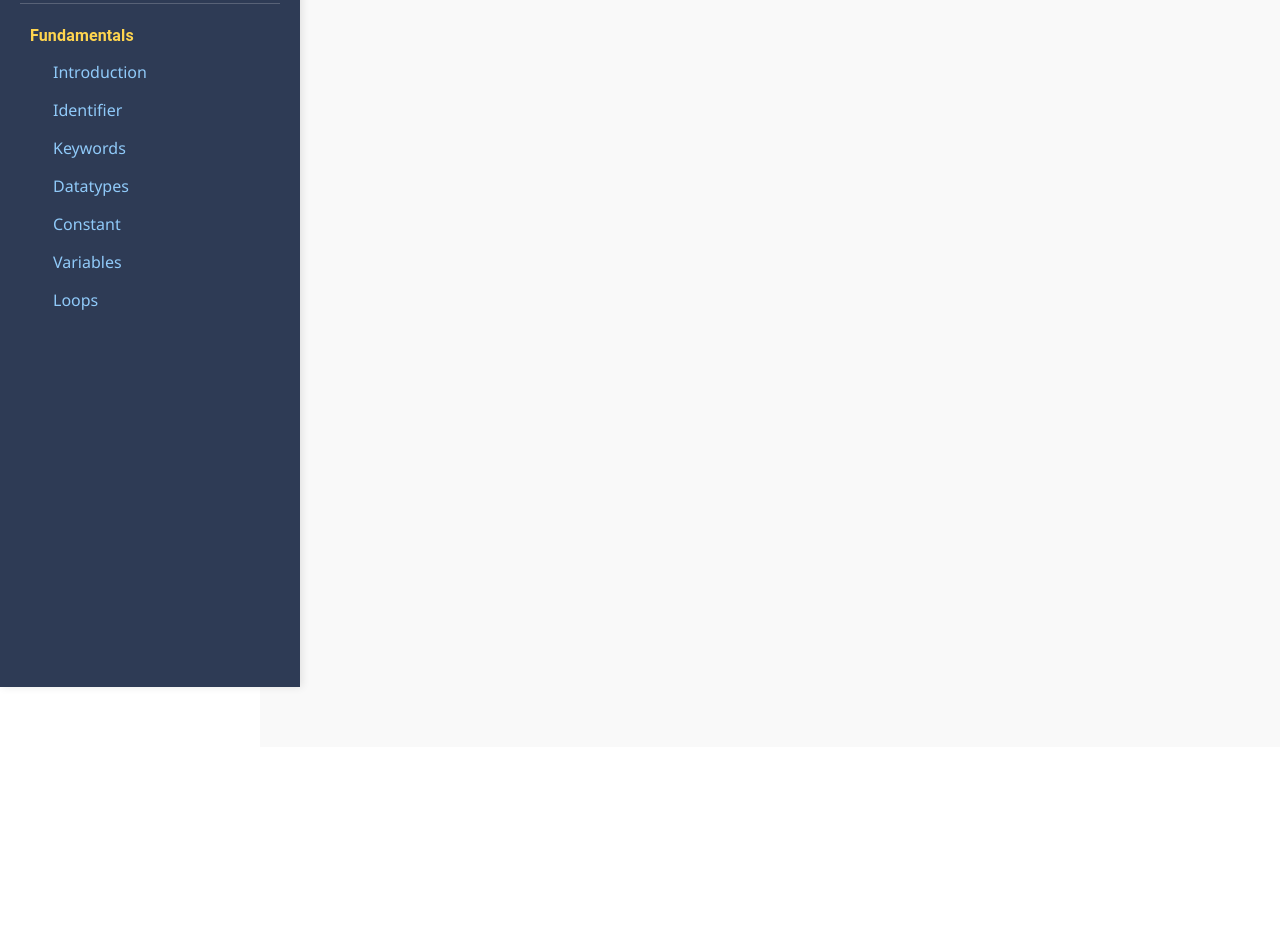
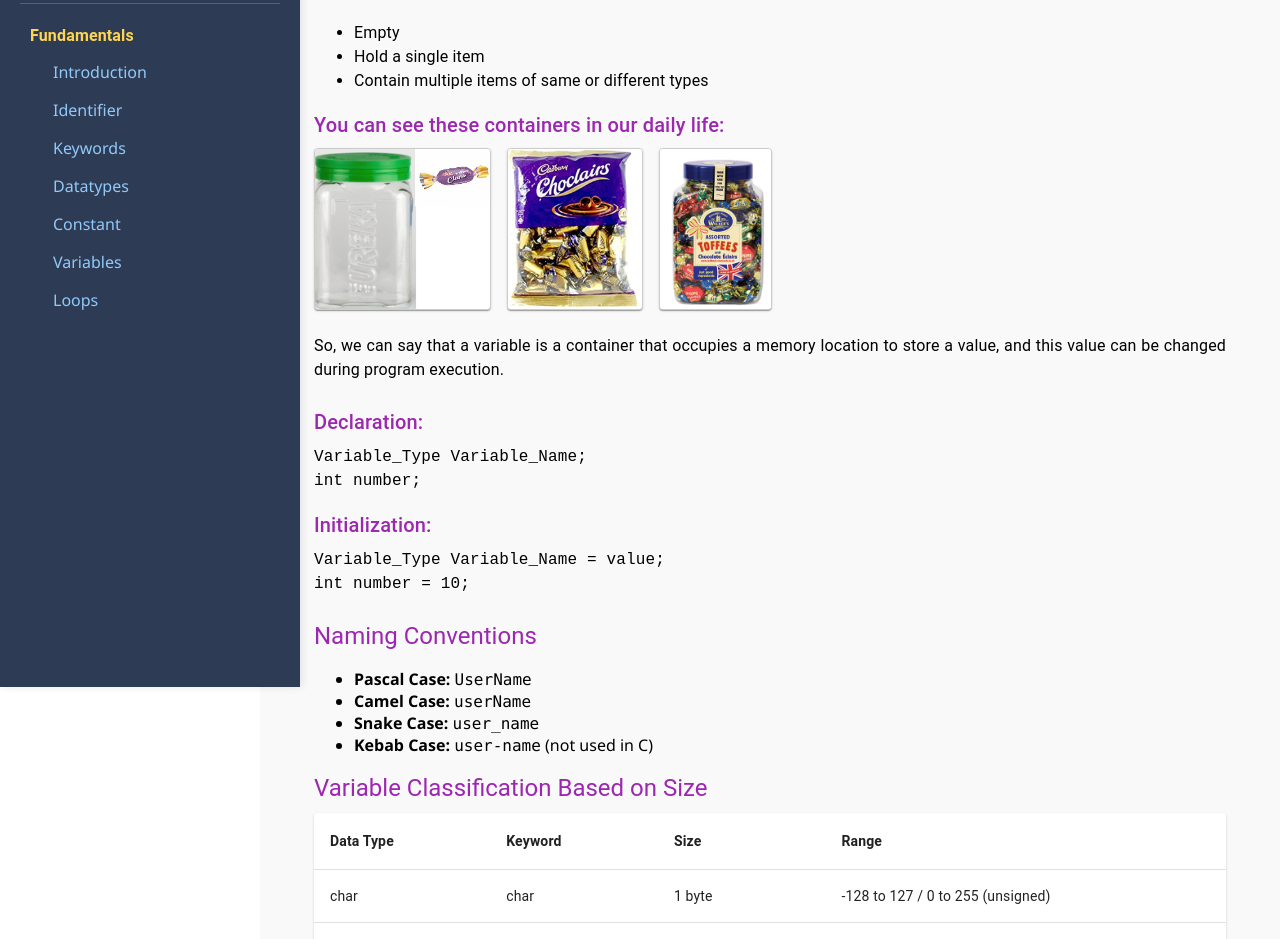
Before and after one commit to vishalamc/myreact, a React (Create React App) app: page /home/variables in a window 1280 px wide. Shown: the part 113-1052 px from the top of the page. Before the commit the page ends 860 px from the top, so only its background shows below. Built offline with nearby package versions, Linux system fonts and the light colour scheme.

Commit message:
Update Variables.js

```diff
--- a/src/pages/Variables.js
+++ b/src/pages/Variables.js
@@ -1,4 +1,182 @@
+// pages/Variable.js
 import React from 'react';
-export default function Variables() {
-  return <h2>Understanding Variables in C</h2>;
-}
+import { Typography, Box, Grid, Card, CardMedia,Table, TableBody, TableCell, TableContainer, TableHead, TableRow, Paper } from '@mui/material';
+
+const Variable = () => {
+  return (
+    <Box sx={{ p: 3 }}>
+      <Typography variant="h5" color="primary" gutterBottom>
+        Variable in C
+      </Typography>
+
+      <Typography variant="body1" sx={{ mb: 3 }}>
+        A <strong>variable</strong> in C is like a container that stores data. It can be:
+        <ul>
+          <li>Empty</li>
+          <li>Hold a single item</li>
+          <li>Contain multiple items of same or different types</li>
+        </ul>
+           <Typography variant="h6" color="secondary" gutterBottom>
+You can see these containers in our daily life:
+      </Typography>
+         <Grid container spacing={2}>
+        <Grid item xs={12} sm={4}>
+          <Card sx={{ border: '1px solid #ccc' }}>
+            <CardMedia
+              component="img"
+              height="160"
+              image="/empty.png" // Replace with your actual path
+              alt="Empty Container"
+            />
+          </Card>
+        </Grid>
+
+        <Grid item xs={12} sm={4}>
+          <Card sx={{ border: '1px solid #ccc' }}>
+            <CardMedia
+              component="img"
+              height="160"
+              image="/con1.png" // Replace with your actual path
+              alt="same item Container"
+            />
+          </Card>
+        </Grid>
+
+        <Grid item xs={12} sm={4}>
+          <Card sx={{ border: '1px solid #ccc' }}>
+            <CardMedia
+              component="img"
+              height="160"
+              image="/con2.png" // Replace with your actual path
+              alt="Multiple Item Container"
+            />
+          </Card>
+        </Grid>
+      </Grid><br></br>
+     <Typography
+      variant="body1"
+      align="justify"
+      style={{ marginBottom: '16px' }}
+    >
+      So, we can say that a variable is a container that occupies a memory location
+      to store a value, and this value can be changed during program execution.
+    </Typography>
+      </Typography>
+ <Typography variant="h6" color="secondary" gutterBottom>
+        Declaration:
+      </Typography>
+      <Typography variant="body1" sx={{ fontFamily: 'monospace', mb: 2 }}>
+        Variable_Type Variable_Name;<br />
+        int number;
+      </Typography>
+
+      <Typography variant="h6" color="secondary" gutterBottom>
+        Initialization:
+      </Typography>
+      <Typography variant="body1" sx={{ fontFamily: 'monospace', mb: 3 }}>
+        Variable_Type Variable_Name = value;<br />
+        int number = 10;
+      </Typography>
+      <Typography variant="h5" color="secondary" gutterBottom>Naming Conventions</Typography>
+      <ul>
+        <li><strong>Pascal Case:</strong> <code>UserName</code></li>
+        <li><strong>Camel Case:</strong> <code>userName</code></li>
+        <li><strong>Snake Case:</strong> <code>user_name</code></li>
+        <li><strong>Kebab Case:</strong> <code>user-name</code> (not used in C)</li>
+      </ul>
+
+      <Typography variant="h5" color="secondary" gutterBottom>Variable Classification Based on Size</Typography>
+      <TableContainer component={Paper} sx={{ mb: 4 }}>
+        <Table>
+          <TableHead>
+            <TableRow>
+              <TableCell><strong>Data Type</strong></TableCell>
+              <TableCell><strong>Keyword</strong></TableCell>
+              <TableCell><strong>Size</strong></TableCell>
+              <TableCell><strong>Range</strong></TableCell>
+            </TableRow>
+          </TableHead>
+          <TableBody>
+            {[
+              ["char", "char", "1 byte", "-128 to 127 / 0 to 255 (unsigned)"],
+              ["Integer", "int", "2 or 4 bytes", "-32,768 to 32,767 / ~±2 billion"],
+              ["Short Int", "short", "2 bytes", "-32,768 to 32,767"],
+              ["Long Int", "long", "4 or 8 bytes", "Large ranges (platform-dependent)"],
+              ["Float", "float", "4 bytes", "±3.4 × 10³⁸ (6-7 digit precision)"],
+              ["Double", "double", "8 bytes", "±1.7 × 10³⁰⁸ (15-16 digit precision)"],
+              ["Long Double", "long double", "10-16 bytes", "Even higher precision"]
+            ].map(([type, keyword, size, range], i) => (
+              <TableRow key={i}>
+                <TableCell>{type}</TableCell>
+                <TableCell>{keyword}</TableCell>
+                <TableCell>{size}</TableCell>
+                <TableCell>{range}</TableCell>
+              </TableRow>
+            ))}
+          </TableBody>
+        </Table>
+      </TableContainer>
+
+      <Typography variant="h5" color="secondary" gutterBottom>Variable Classification Based on Scope</Typography>
+      <TableContainer component={Paper} sx={{ mb: 4 }}>
+        <Table>
+          <TableHead>
+            <TableRow>
+              <TableCell><strong>Type</strong></TableCell>
+              <TableCell><strong>Declared In</strong></TableCell>
+              <TableCell><strong>Scope / Visibility</strong></TableCell>
+              <TableCell><strong>Lifetime</strong></TableCell>
+            </TableRow>
+          </TableHead>
+          <TableBody>
+            {[
+              ["Local", "Inside function/block", "Only within that block", "Until block ends"],
+              ["Global", "Outside all functions", "Entire file", "Entire program run"],
+              ["Static", "With static keyword", "Limited, retains value", "Until program ends"],
+              ["Extern", "In another file", "Used globally", "Depends on origin"],
+              ["Register", "With register keyword", "CPU register (if possible)", "Until block ends"]
+            ].map(([type, declared, scope, life], i) => (
+              <TableRow key={i}>
+                <TableCell>{type}</TableCell>
+                <TableCell>{declared}</TableCell>
+                <TableCell>{scope}</TableCell>
+                <TableCell>{life}</TableCell>
+              </TableRow>
+            ))}
+          </TableBody>
+        </Table>
+      </TableContainer>
+
+      <Typography variant="h5" color="secondary" gutterBottom>Format Specifiers</Typography>
+      <TableContainer component={Paper} sx={{ mb: 4 }}>
+        <Table>
+          <TableHead>
+            <TableRow>
+              <TableCell><strong>Specifier</strong></TableCell>
+              <TableCell><strong>Data Type</strong></TableCell>
+              <TableCell><strong>Example Usage</strong></TableCell>
+              <TableCell><strong>Output Example</strong></TableCell>
+            </TableRow>
+          </TableHead>
+          <TableBody>
+            {[
+              ["%d", "int", 'printf("%d", 25);', "25"],
+              ["%f", "float / double", 'printf("%.2f", 5.6789);', "5.68"],
+              ["%lf", "double", 'printf("%.15lf", 3.1415926535);', "3.141592653500000"],
+              ["%c", "char", 'printf("%c", \'A\');', "A"],
+              ["%s", "string", 'printf("%s", "Hello");', "Hello"]
+            ].map(([specifier, dtype, example, output], i) => (
+              <TableRow key={i}>
+                <TableCell>{specifier}</TableCell>
+                <TableCell>{dtype}</TableCell>
+                <TableCell><code>{example}</code></TableCell>
+                <TableCell>{output}</TableCell>
+              </TableRow>
+            ))}
+          </TableBody>
+        </Table>
+      </TableContainer>
+      </Box>
+  );
+};
+export default Variable;
```
